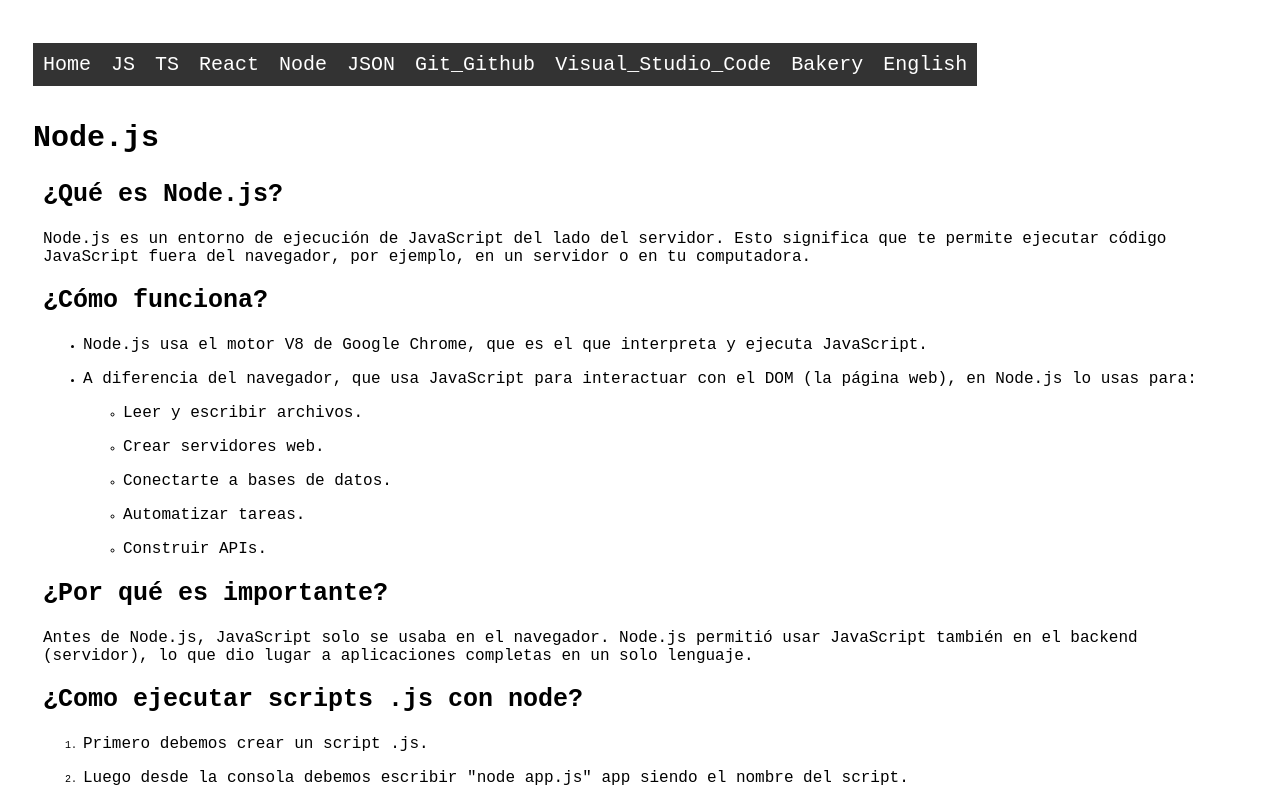
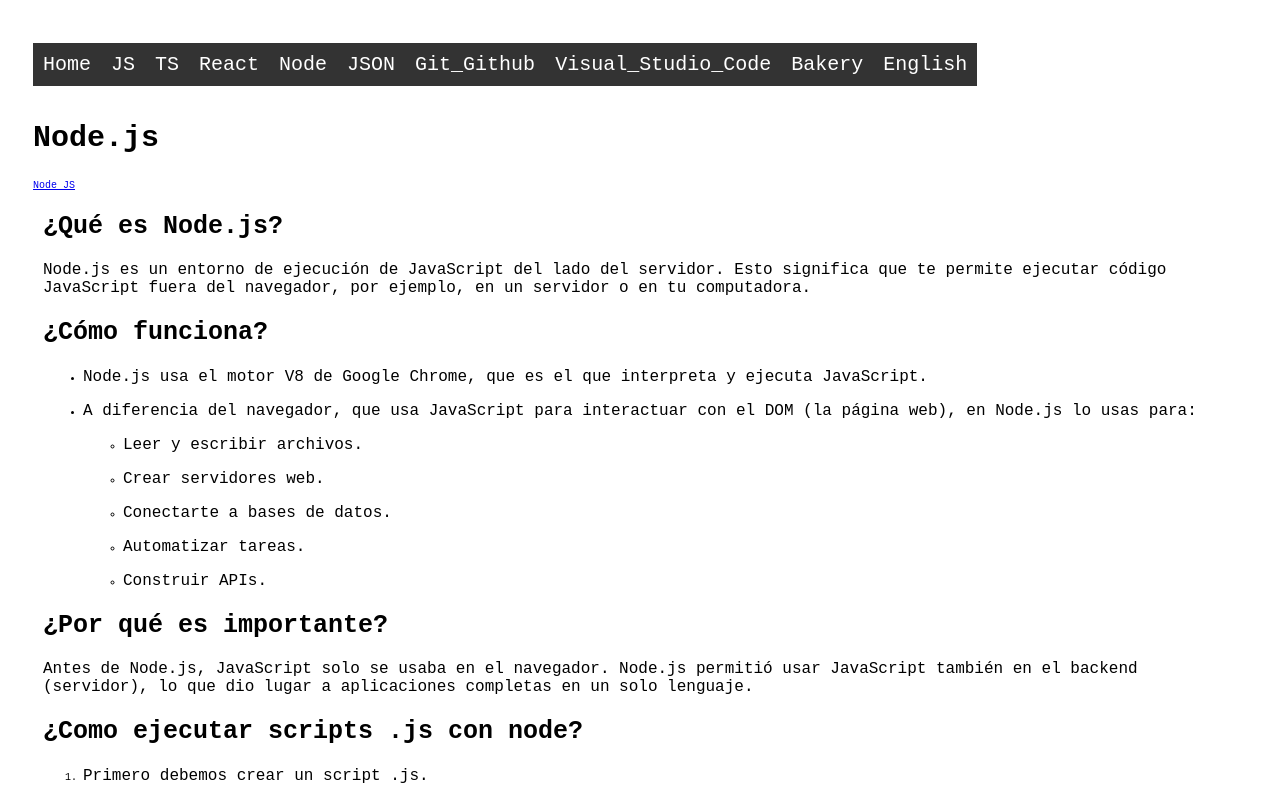
Before and after one commit to EALARA1998/Guia-Total-Lara, a React (Vite) app: page /node/nodejs in a window 1280 px wide. Shown: the top 800 px of the page. Built offline with nearby package versions, Linux system fonts and the light colour scheme.

Commit message:
Se añadio el enlace a nodejs.org

```diff
--- a/src/pages/node/Nodejs_Node.tsx
+++ b/src/pages/node/Nodejs_Node.tsx
@@ -2,6 +2,7 @@
   return (
     <>
       <h1>Node.js</h1>
+      <a href="https://nodejs.org/en">Node JS</a>
       <section>
         <h2>¿Qué es Node.js?</h2>
         <p>Node.js es un entorno de ejecución de JavaScript del lado del servidor. Esto significa que te permite ejecutar código JavaScript fuera del navegador, por ejemplo, en un servidor o en tu computadora.</p>
```
